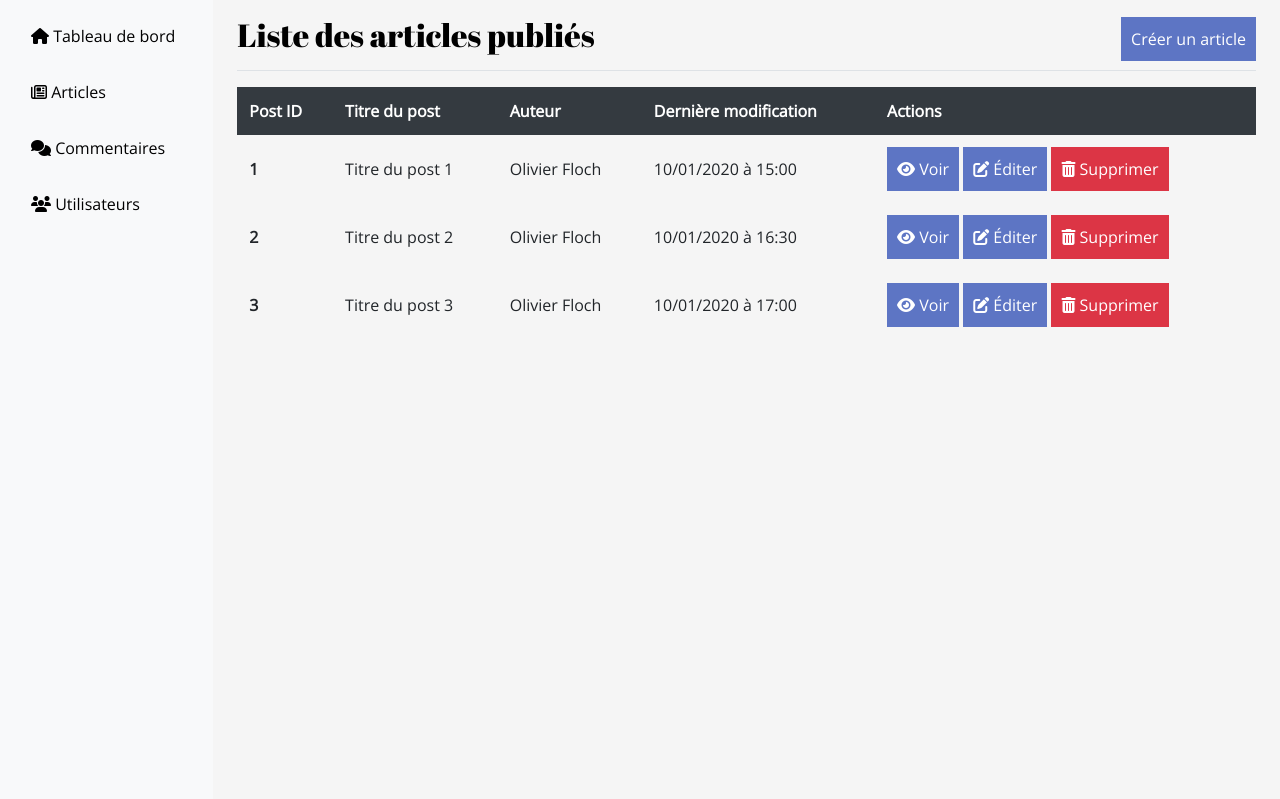
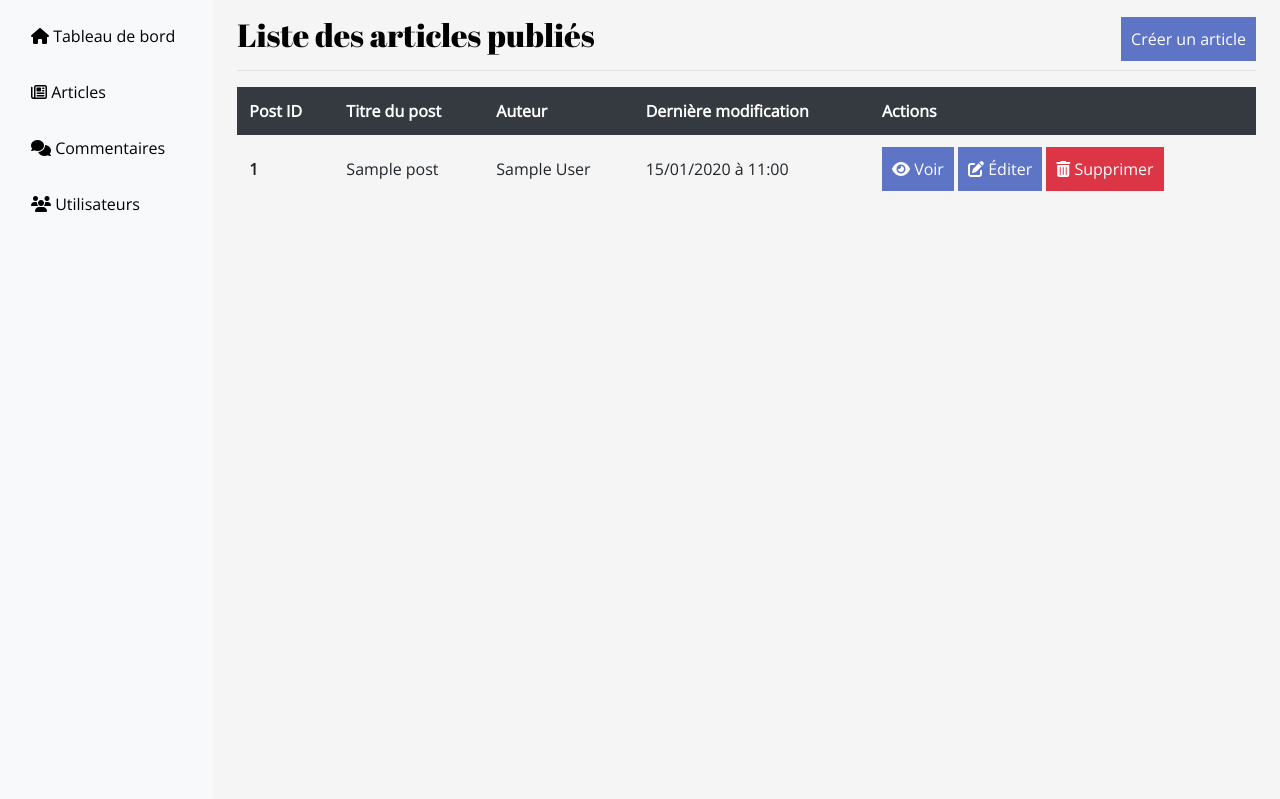
Before and after one commit to OlivierFL/blog, a PHP site: template templates/admin/posts.html.twig in a window 1280 px wide. Shown: the part 90-889 px from the top of the page. Run offline with PHP 8.4, Linux system fonts and the light colour scheme; the template is opened without the code that fills it: most values are stand-ins (such as "Sample title", 1, 10 or a date in 2020); some libraries are stand-ins or nearby versions.

Commit message:
Display Posts in admin dashboard, posts list and post detail page

```diff
--- a/config/routes.yaml
+++ b/config/routes.yaml
@@ -16,12 +16,12 @@ admin:
   - action: readPosts
     path: /posts
     methods: GET
+  - action: createPost
+    path: /posts/create
+    methods: GET | POST
   - action: readPost
     path: /posts/{id:\d+}
     methods: GET
-  - action: createPost
-    path: /posts/create
-    methods: GET | POST
   - action: updatePost
     path: /posts/edit/{id:\d+}
     methods: GET | POST
--- a/src/Core/Controller.php
+++ b/src/Core/Controller.php
@@ -7,6 +7,7 @@ use App\Core\Service\PostAdministrator;
 use App\Core\Service\UserAdministrator;
 use App\Core\Session;
 use App\Managers\AdminManager;
+use App\Managers\PostManager;
 use App\Managers\UserManager;
 use Exception;
 use Twig\Environment;
@@ -31,6 +32,10 @@ class Controller
      * @var AdminManager
      */
     protected AdminManager $adminManager;
+    /**
+     * @var PostManager
+     */
+    protected PostManager $postManager;
     /**
      * @var UserAdministrator
      */
@@ -58,6 +63,7 @@ class Controller
         $this->setConfig($this->twig, $config);
         $this->userManager = new UserManager();
         $this->adminManager = new AdminManager();
+        $this->postManager = new PostManager();
         $this->session = new Session($_SESSION);
         $this->auth = new Auth($this->session);
         $this->twig->addGlobal('session', $this->session->getSession());
--- a/templates/admin/post_edit.html.twig
+++ b/templates/admin/post_edit.html.twig
@@ -61,6 +61,11 @@
                      accept="image/*"
               >
               <label class="custom-file-label" for="file">Téléverser une image de couverture</label>
+              {% if post.cover_img is not null %}
+                <p class="mt-2">Image actuelle : <a href="/img/{{ post.cover_img }}" class="text-primary"
+                                                    target="_blank">{{ post.cover_img }}</a>
+                </p>
+              {% endif %}
             </div>
           </div>
         </div>
--- a/templates/admin/posts.html.twig
+++ b/templates/admin/posts.html.twig
@@ -17,60 +17,26 @@
       </tr>
       </thead>
       <tbody>
+      {% for post in posts %}
         <tr>
-        <th scope="row">1</th>
-        <td>Titre du post 1</td>
-        <td>Olivier Floch</td>
-        <td>10/01/2020 à 15:00</td>
+          <th scope="row">{{ post.id }}</th>
+          <td>{{ post.title|capitalize }}</td>
+          <td>{{ post.first_name|capitalize }} {{ post.last_name|capitalize }}</td>
+          <td>{{ post.updated_at|date('d\/m\/Y \\à H:i', 'Europe/Paris') }}</td>
           <td>
-          <a href="/admin/posts/1" class="btn btn-edit">
+            <a href="/admin/posts/{{ post.id }}" class="btn btn-edit">
               <i class="fas fa-eye"></i>
               Voir
             </a>
-          <a href="/admin/posts/edit/1" class="btn btn-edit">
+            <a href="/admin/posts/edit/{{ post.id }}" class="btn btn-edit">
               <i class="fas fa-edit"></i>
               Éditer</a>
-          <a href="/admin/posts/delete/1" class="btn btn-danger">
+            <a href="/admin/posts/delete/{{ post.id }}" class="btn btn-danger">
               <i class="fas fa-trash-alt"></i>
               Supprimer</a>
           </td>
         </tr>
-      <tr>
-        <th scope="row">2</th>
-        <td>Titre du post 2</td>
-        <td>Olivier Floch</td>
-        <td>10/01/2020 à 16:30</td>
-        <td>
-          <a href="/admin/posts/2" class="btn btn-edit">
-            <i class="fas fa-eye"></i>
-            Voir
-          </a>
-          <a href="/admin/posts/edit/2" class="btn btn-edit">
-            <i class="fas fa-edit"></i>
-            Éditer</a>
-          <a href="/admin/posts/delete/2" class="btn btn-danger">
-            <i class="fas fa-trash-alt"></i>
-            Supprimer</a>
-        </td>
-      </tr>
-      <tr>
-        <th scope="row">3</th>
-        <td>Titre du post 3</td>
-        <td>Olivier Floch</td>
-        <td>10/01/2020 à 17:00</td>
-        <td>
-          <a href="/admin/posts/3" class="btn btn-edit">
-            <i class="fas fa-eye"></i>
-            Voir
-          </a>
-          <a href="/admin/posts/edit/3" class="btn btn-edit">
-            <i class="fas fa-edit"></i>
-            Éditer</a>
-          <a href="/admin/posts/delete/3" class="btn btn-danger">
-            <i class="fas fa-trash-alt"></i>
-            Supprimer</a>
-        </td>
-      </tr>
+      {% endfor %}
       </tbody>
     </table>
   </div>
```
Also changed, not shown: src/Controller/AdminController.php (+12 -4 lines), src/Core/Service/PostAdministrator.php (+0 -12 lines), src/Managers/PostManager.php (+17 -2 lines), templates/admin/index.html.twig (+6 -15 lines), templates/admin/post.html.twig (+14 -21 lines). Lines whose indentation alone changed are shown as unchanged.
